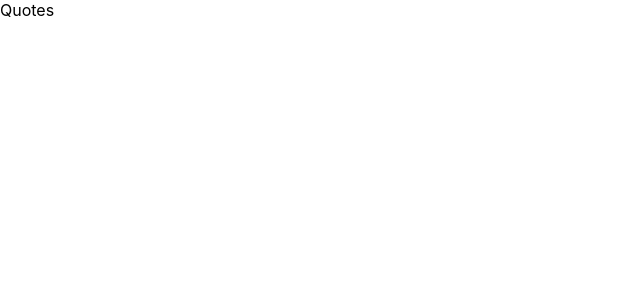
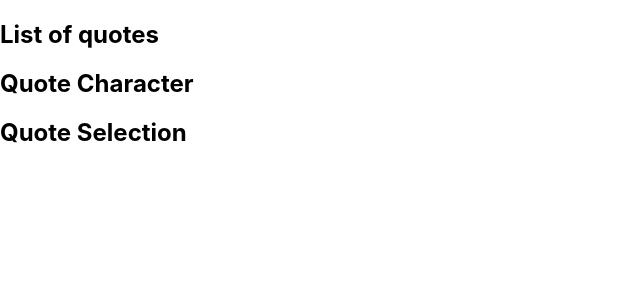
Before and after one commit to mhaji007/QuoteGenerator, a React (Create React App) app: page / in a window 1280 px wide. Shown: the top 300 px of the page, without its empty margins (0-640 px from the left). Built offline with nearby package versions, Linux system fonts and the light colour scheme.

Commit message:
Add main components structure

```diff
--- a/src/App.js
+++ b/src/App.js
@@ -1,4 +1,8 @@
 import React from 'react';
+import ListOfQuotes from './components/ListOfQuotes';
+import QuoteCharacter from './components/QuoteCharacter';
+import QuoteSelection from './components/QuoteSelection';
+
 
 class App extends React.Component {
 
@@ -8,7 +12,9 @@ class App extends React.Component {
 
     return(
       <div>
-        Quotes
+        <ListOfQuotes/>
+        <QuoteCharacter/>
+        <QuoteSelection/>
       </div>
 
     );
--- /dev/null
+++ b/src/components/ListOfQuotes.jsx
@@ -0,0 +1,14 @@
+import React from 'react';
+
+const ListOfQuotes = ()=> {
+
+    return (
+        <div>
+            <h2>
+                List of quotes
+            </h2>
+        </div>
+    );
+
+};
+export default ListOfQuotes;
--- /dev/null
+++ b/src/components/QuoteCharacter.jsx
@@ -0,0 +1,14 @@
+import React from 'react';
+
+const QuoteCharacter = ()=> {
+
+    return (
+        <div>
+            <h2>
+                Quote Character
+            </h2>
+        </div>
+    );
+
+};
+export default QuoteCharacter;
--- /dev/null
+++ b/src/components/QuoteSelection.jsx
@@ -0,0 +1,14 @@
+import React from 'react';
+
+const QuoteSelection = ()=> {
+
+    return (
+        <div>
+            <h2>
+                Quote Selection
+            </h2>
+        </div>
+    );
+
+};
+export default QuoteSelection;
```
Also changed, not shown: src/utils/API.js (added).
